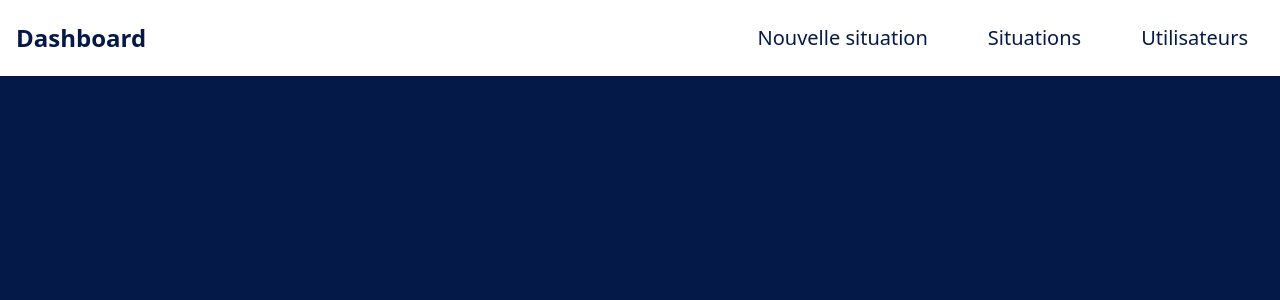
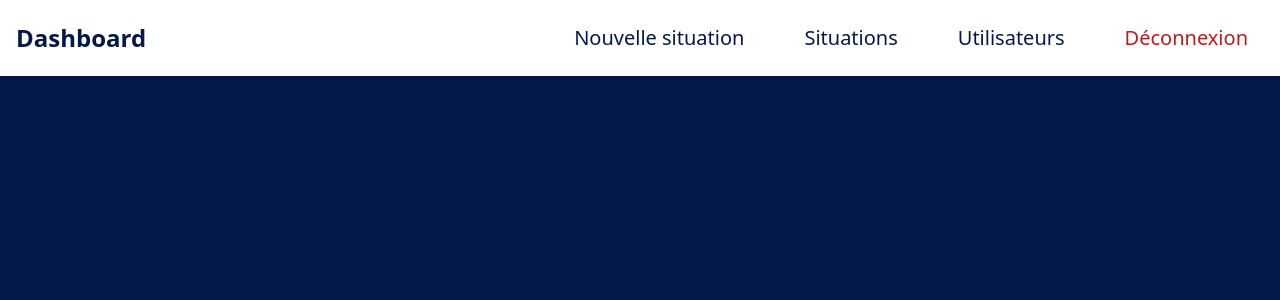
Before and after one commit to jonathan-fv/udsp14-react-front, a React (Create React App) app: page /administration in a window 1280 px wide. Shown: the top 300 px of the page. Built offline with nearby package versions, Linux system fonts and the light colour scheme; no server answers.

Commit message:
refactor(logout): add logout button to navbar

```diff
--- a/src/components/navbar-dashboard/NavbarDashboard.tsx
+++ b/src/components/navbar-dashboard/NavbarDashboard.tsx
@@ -1,4 +1,5 @@
 import { NavLink } from 'react-router-dom';
+import API from '../../services/API';
 
 const NavbarDashboard = () => {
 	const navList = [
@@ -17,6 +18,16 @@ const NavbarDashboard = () => {
 	];
 
 	const style = 'block py-2 pl-3 pr-4 rounded text-xl ';
+
+	const logout = () => {
+		API.post('auth/logout')
+			.then(() => {
+				window.location.href = '/administration/login';
+			})
+			.catch((error) => {
+				console.log(error);
+			});
+	};
 
 	return (
 		<nav className="bg-white w-full z-20 border-b-2 border-b-[#051949]">
@@ -47,6 +58,14 @@ const NavbarDashboard = () => {
 								</NavLink>
 							</li>
 						))}
+						<li>
+							<button
+								className={style + 'text-red-700 hover:text-red-900'}
+								onClick={logout}
+							>
+								Déconnexion
+							</button>
+						</li>
 					</ul>
 				</div>
 			</div>
```
